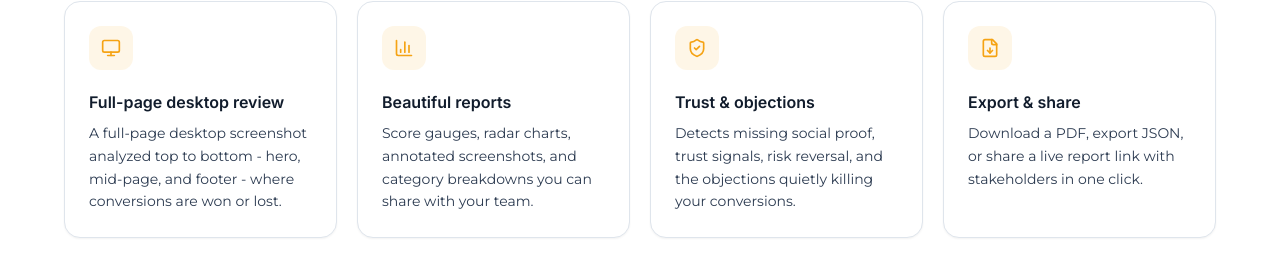
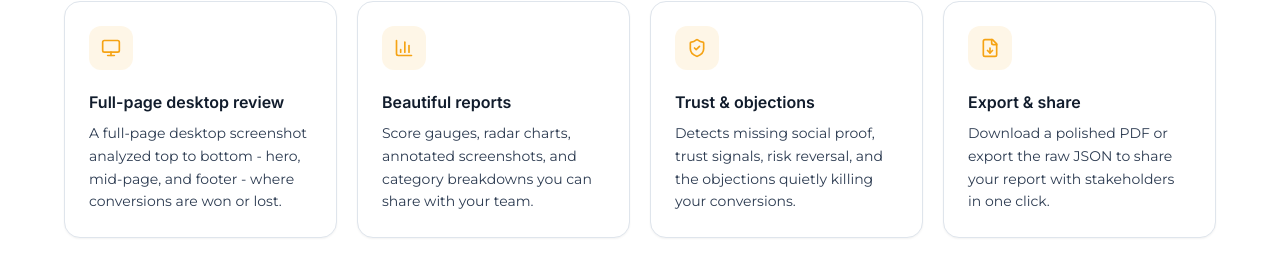
Before and after one commit to Prem-Singh-SPZ/CRO-Audit, a Next.js app in the folder apps/web/: page / in a window 1280 px wide. Shown: the part 2411-2674 px from the top of the page. Built offline with nearby package versions, Linux system fonts and the light colour scheme; no server answers.

Commit message:
Refine feature and step descriptions for clarity and precision in the landing page components. Update text to enhance user understanding of export options and screenshot capturing process.

```diff
--- a/apps/web/src/components/landing/features.tsx
+++ b/apps/web/src/components/landing/features.tsx
@@ -58,7 +58,7 @@ const FEATURES = [
     icon: FileDown,
     title: "Export & share",
     description:
-      "Download a PDF, export JSON, or share a live report link with stakeholders in one click.",
+      "Download a polished PDF or export the raw JSON to share your report with stakeholders in one click.",
   },
 ];
 
--- a/apps/web/src/components/landing/how-it-works.tsx
+++ b/apps/web/src/components/landing/how-it-works.tsx
@@ -15,7 +15,7 @@ const STEPS = [
     step: "02",
     title: "We crawl & capture",
     description:
-      "We fetch your page, capture mobile and desktop screenshots, and extract your content and structure.",
+      "We fetch your page, capture a full-page desktop screenshot, and extract your content and structure.",
   },
   {
     icon: Sparkles,
```
